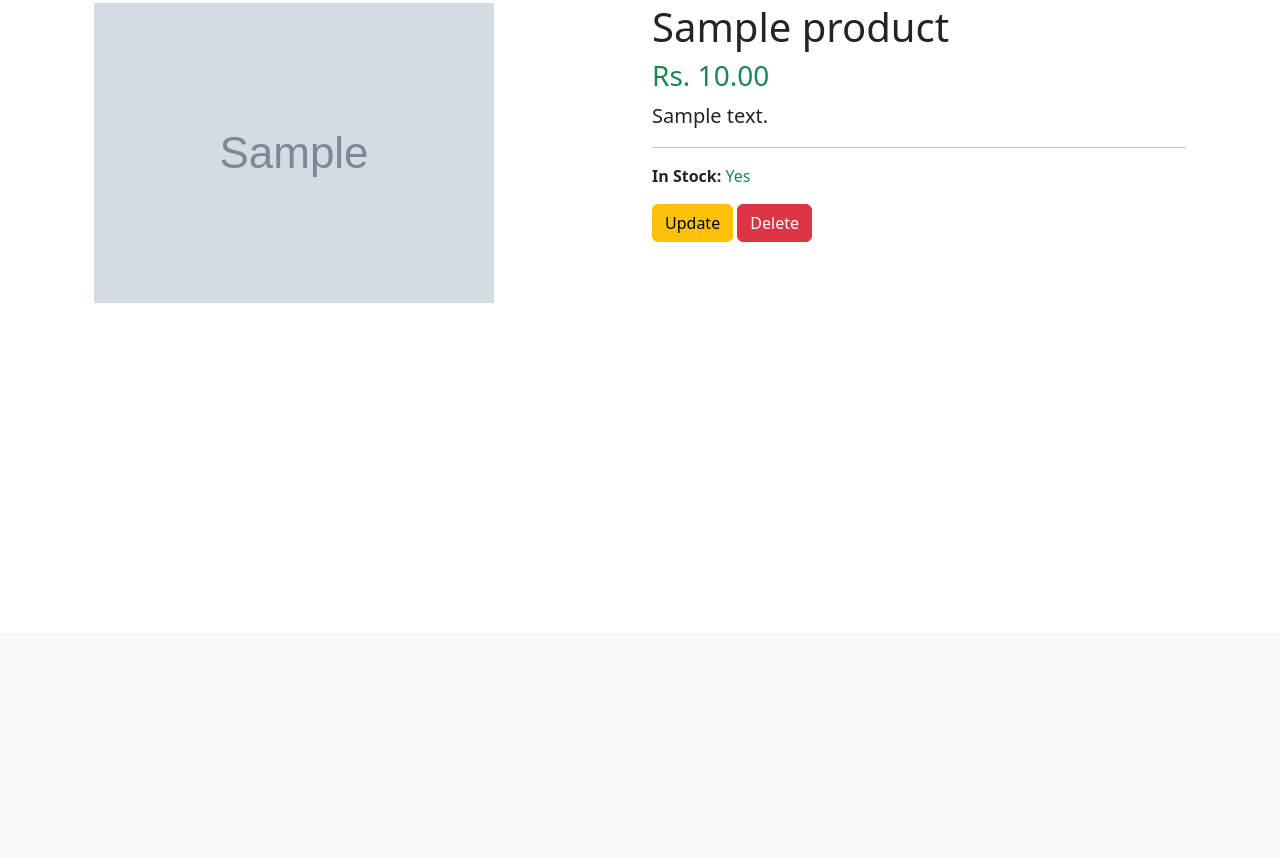
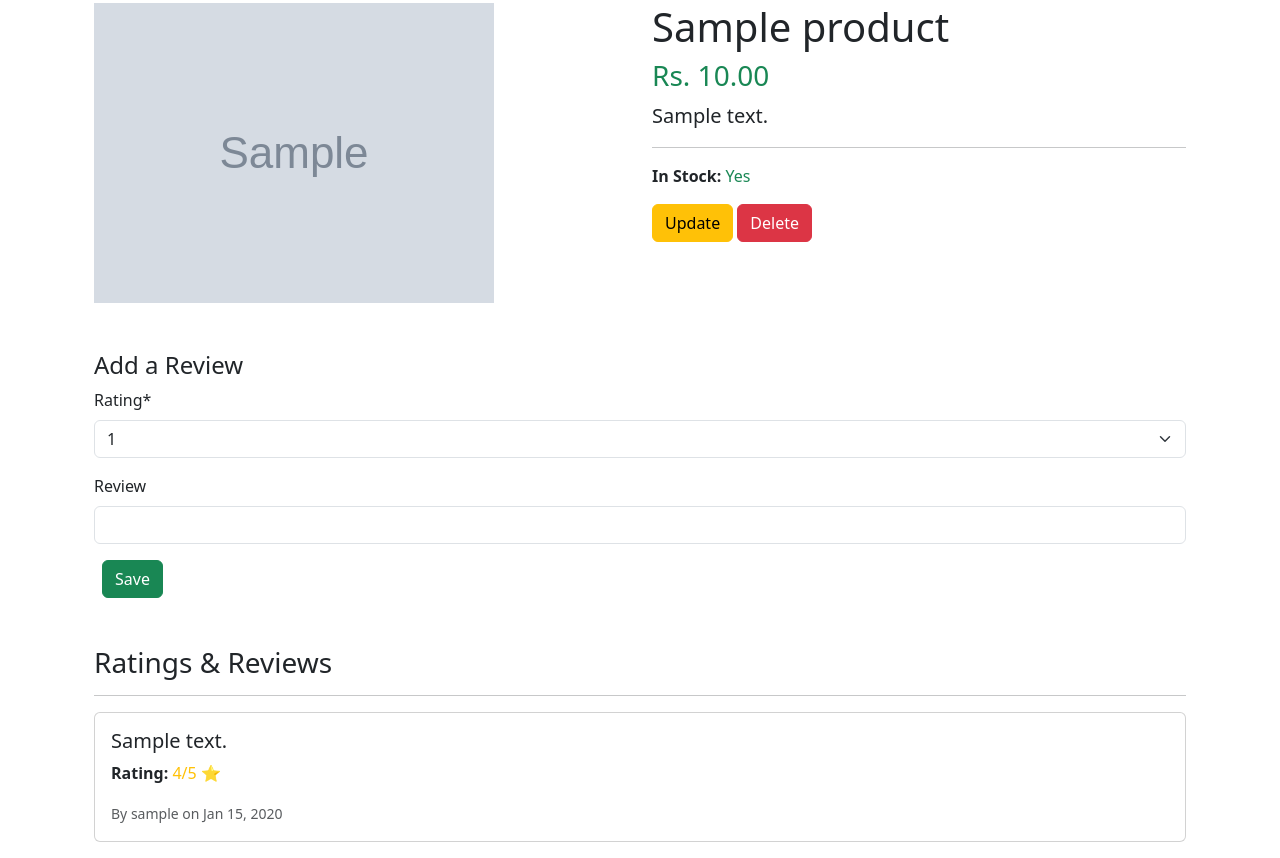
Before and after one commit to DipamPradhan/ecommerce-django, a Django app: page /products/1/ in a window 1280 px wide. Shown: the part 167-1025 px from the top of the page. Before the commit the page ends 470 px from the top, so only its background shows below. Run offline with Django 5.2, Linux system fonts and the light colour scheme; a user stored in the database is signed in; tables that the repository leaves empty hold one stand-in row (values such as "Sample post"); grey boxes marked "Sample" are stand-in pictures; some libraries are stand-ins or nearby versions.

Commit message:
review and ratings fetures

```diff
--- a/accounts/urls.py
+++ b/accounts/urls.py
@@ -1,6 +1,7 @@
 from django.urls import path
-from .views import SignUpView
+from .views import ProfileUpdateView, SignUpView
 
 urlpatterns = [
     path("signup/", SignUpView.as_view(), name="signup"),
+    path("profile/edit/", ProfileUpdateView.as_view(), name="profile_edit"),
 ]
--- /dev/null
+++ b/products/forms.py
@@ -0,0 +1,16 @@
+from django import forms
+from .models import Review
+
+
+class ReviewForm(forms.ModelForm):
+    rating = forms.ChoiceField(
+        choices=[(i, i) for i in range(1, 6)],
+        widget=forms.Select(attrs={"class": "form-select"}),
+    )
+
+    class Meta:
+        model = Review
+        fields = ["rating", "review"]
+        widgets = {
+            "review": forms.TextInput(attrs={"class": "form-control"}),
+        }
--- a/products/models.py
+++ b/products/models.py
@@ -1,6 +1,7 @@
 from django.conf import settings
 from django.db import models
 from django.urls import reverse
+from django.core.validators import MinValueValidator, MaxValueValidator
 
 
 class Product(models.Model):
@@ -23,3 +24,31 @@ class Product(models.Model):
 
     def get_absolute_url(self):
         return reverse("product_detail", kwargs={"pk": self.pk})
+
+
+class Review(models.Model):
+    product = models.ForeignKey(
+        Product,
+        on_delete=models.CASCADE,
+        related_name="reviews",
+    )
+    reviewer = models.ForeignKey(
+        settings.AUTH_USER_MODEL,
+        on_delete=models.CASCADE,
+        related_name="reviews",
+    )
+
+    rating = models.PositiveIntegerField(
+        validators=[
+            MinValueValidator(1),
+            MaxValueValidator(5),
+        ]
+    )
+    review = models.TextField(blank=True)
+    created_at = models.DateTimeField(auto_now_add=True)
+
+    class Meta:
+        ordering = ["-created_at"]
+
+    def __str__(self):
+        return f"Review for {self.product.name} by {self.reviewer.username}"
--- a/products/views.py
+++ b/products/views.py
@@ -1,10 +1,45 @@
-from django.views.generic import ListView, DetailView
+from django.views.generic import ListView, DetailView, FormView
 from django.views.generic.edit import CreateView, UpdateView, DeleteView
-from django.urls import reverse_lazy
+from django.urls import reverse_lazy, reverse
+from django.views.generic.detail import SingleObjectMixin
+
+from .forms import ReviewForm
 from .models import Product
 from django.contrib.auth.mixins import LoginRequiredMixin, UserPassesTestMixin
+from django.db.models import Avg, Count
+
 
 # Create your views here.
+class CommentGet(DetailView):
+    model = Product
+    template_name = "products/product_detail.html"
+    context_object_name = "product"
+
+    def get_context_data(self, **kwargs):
+        context = super().get_context_data(**kwargs)
+        context["form"] = ReviewForm()
+        return context
+
+
+class CommentPost(SingleObjectMixin, FormView):
+    model = Product
+    form_class = ReviewForm
+    template_name = "products/product_detail.html"
+
+    def post(self, request, *args, **kwargs):
+        self.object = self.get_object()
+        return super().post(request, *args, **kwargs)
+
+    def form_valid(self, form):
+        review = form.save(commit=False)
+        review.product = self.object
+        review.reviewer = self.request.user
+        review.save()
+        return super().form_valid(form)
+
+    def get_success_url(self):
+        product = self.object
+        return reverse("product_detail", kwargs={"pk": product.pk})
 
 
 class ProductListView(LoginRequiredMixin, ListView):
@@ -13,11 +48,21 @@ class ProductListView(LoginRequiredMixin, ListView):
     context_object_name = "products"
     paginate_by = 10
 
+    def get_queryset(self):
+        return Product.objects.annotate(
+            avg_rating=Avg("reviews__rating"),
+            review_count=Count("reviews"),
+        )
+
 
 class ProductDetailView(LoginRequiredMixin, DetailView):
-    model = Product
-    template_name = "products/product_detail.html"
-    context_object_name = "product"
+    def get(self, request, *args, **kwargs):
+        view = CommentGet.as_view()
+        return view(request, *args, **kwargs)
+
+    def post(self, request, *args, **kwargs):
+        view = CommentPost.as_view()
+        return view(request, *args, **kwargs)
 
 
 class ProductCreateView(LoginRequiredMixin, CreateView):
--- a/templates/base.html
+++ b/templates/base.html
@@ -5,7 +5,7 @@
 <head>
   <meta charset="utf-8">
   <meta name="viewport" content="width=device-width, initial-scale=1">
-  <title>{% block title %}Ecomemrce App{% endblock title %}</title>
+  <title>{% block title %}Ecomemrce Inventory{% endblock title %}</title>
   <!-- Bootstrap CSS -->
 <link href="https://cdn.jsdelivr.net/npm/bootstrap@5.3.8/dist/css/bootstrap.min.css" rel="stylesheet" integrity="sha384-sRIl4kxILFvY47J16cr9ZwB07vP4J8+LH7qKQnuqkuIAvNWLzeN8tE5YBujZqJLB" crossorigin="anonymous">
 </head>
@@ -60,7 +60,7 @@
 
           <ul class="dropdown-menu dropdown-menu-end">
             <li>
-              <a class="dropdown-item" href="#">
+              <a class="dropdown-item" href="{%url 'profile_edit' %}">
                 Edit Profile
               </a>
             </li>
--- a/templates/products/product_detail.html
+++ b/templates/products/product_detail.html
@@ -1,6 +1,6 @@
 {% extends 'base.html' %}
 {% load static %}
-
+{% load crispy_forms_tags %}
 {% block content %}
 <div class="container mt-5">
 
@@ -45,6 +45,35 @@
         {% endif %}
         </div>
     </div>
+    <!-- Ratings and Reviews Section -->
+    <div class="row mt-5">
+                    <h4>Add a Review</h4>
+<form action="" method="post">{% csrf_token %}
+  {{ form|crispy }}
+  <button class="btn btn-success ms-2" type="submit">Save</button>
+</form>
+        <div class="col-md-12 mt-5">
+            <h3>Ratings & Reviews</h3>
+            <hr>
+
+            {% if product.reviews.all %}
+                {% for review in product.reviews.all %}
+                    <div class="card mb-3">
+                        <div class="card-body">
+                            <h5 class="card-title">{{ review.review }}</h5>
+                            <p class="card-text">
+                                <strong>Rating:</strong>
+                                <span class="text-warning">{{ review.rating }}/5 ⭐</span>
+                            </p>
+                            <small class="text-muted">By {{ review.reviewer }} on {{ review.created_at|date:"M d, Y" }}</small>
+                        </div>
+                    </div>
+                {% endfor %}
+            {% else %}
+                <p class="text-muted">No reviews yet.</p>
+            {% endif %}
+        </div>
+    </div>
 
 </div>
 {% endblock %}
```
Also changed, not shown: accounts/forms.py (+12 -0 lines), accounts/views.py (+15 -0 lines), products/admin.py (+10 -1 lines), templates/products/product_list.html (+9 -1 lines), templates/registration/profile_edit.html (added, +14 -0 lines), media/profiles/FB_IMG_1638411087729.jpg (added), products/migrations/0002_review.py (added).
